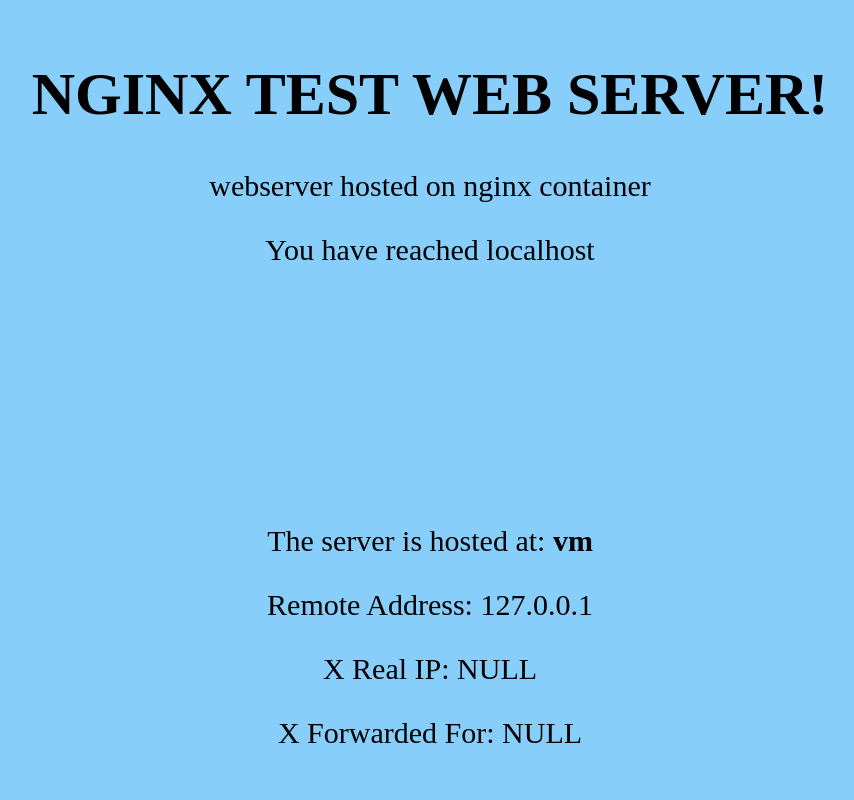
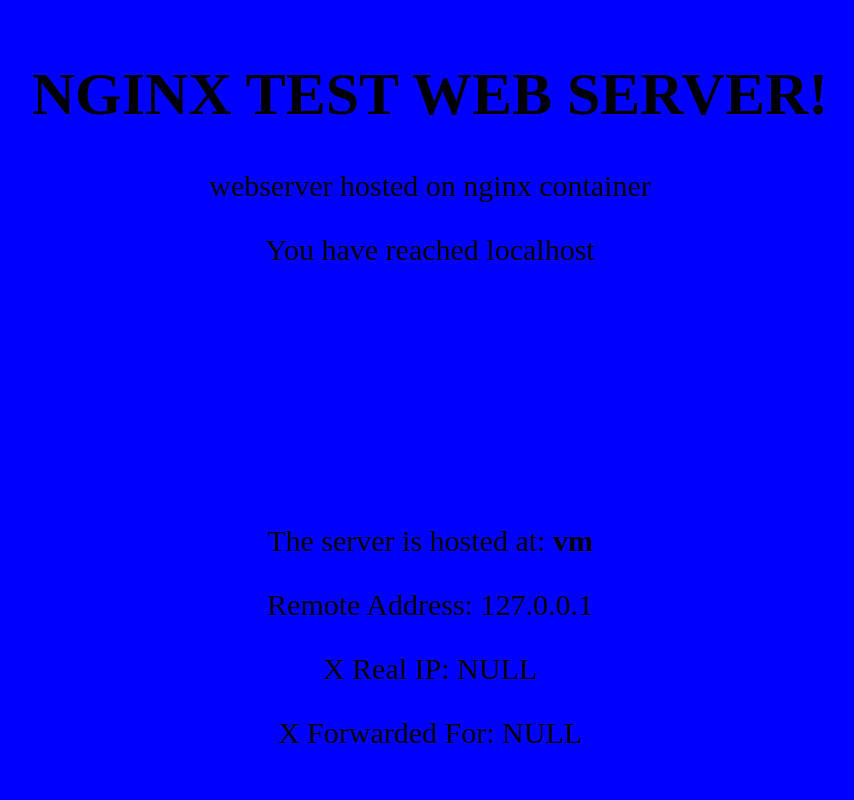
Before and after one commit to FuReAsu/docker, a PHP site: page / in a window 1280 px wide. Shown: the whole page, without its empty margins (210-1064 px from the left). Run offline with PHP 8.4, Linux system fonts and the light colour scheme.

Commit message:
changed the index color of nginxweblb

```diff
--- a/nginxweblb/web/web_blue/web/index.php
+++ b/nginxweblb/web/web_blue/web/index.php
@@ -6,7 +6,7 @@
     <title>TEST WEB SVR</title>
     <style>
         body {
-            background-color: lightskyblue;
+            background-color: blue;
             color: black;
             text-align: center;
             font-family:'Times New Roman', Times, serif;
--- a/nginxweblb/web/web_green/web/index.php
+++ b/nginxweblb/web/web_green/web/index.php
@@ -6,7 +6,7 @@
     <title>TEST WEB SVR</title>
     <style>
         body {
-            background-color: lightgreen;
+            background-color: green;
             color: black;
             text-align: center;
             font-size: 30px;
```
